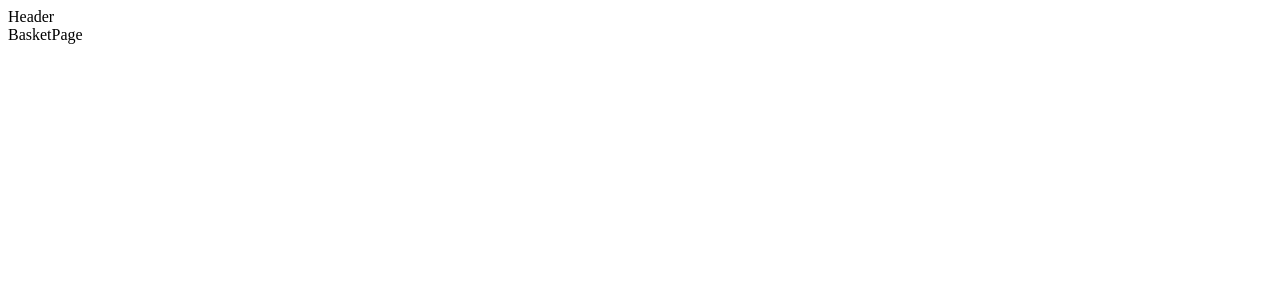
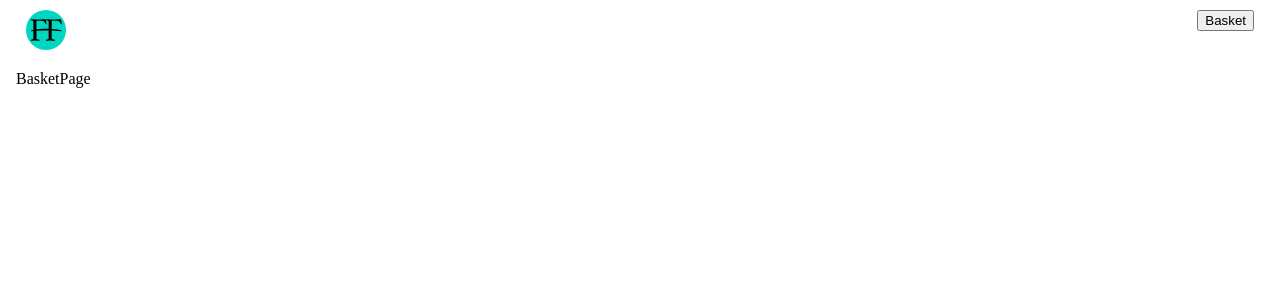
Before and after one commit to timto7/fresh-foods, a React (Vite) app: page /basket in a window 1280 px wide. Shown: the top 300 px of the page. Built offline with nearby package versions, Linux system fonts and the light colour scheme.

Commit message:
Refine product list and navigation layout

```diff
--- /dev/null
+++ b/src/components/Content.tsx
@@ -0,0 +1,18 @@
+import { PropsWithChildren } from 'react';
+
+const Content = ({ children }: PropsWithChildren) => {
+  return (
+    <div
+      style={{
+        marginLeft: 'auto',
+        marginRight: 'auto',
+        maxWidth: 1440,
+        padding: '0 1em',
+      }}
+    >
+      {children}
+    </div>
+  );
+};
+
+export default Content;
--- a/src/components/ProductCard.tsx
+++ b/src/components/ProductCard.tsx
@@ -8,13 +8,13 @@ const ProductCard = ({ product }: { product: Product }) => {
     <div
       style={{
         border: '1px solid black',
+        boxSizing: 'border-box',
         display: 'flex',
         flexDirection: 'column',
+        height: 200,
         justifyContent: 'space-between',
+        marginBottom: '10px',
         padding: '1em',
-        boxSizing: 'border-box',
-        marginBottom: '10px',
-        height: 200,
         width: 200,
       }}
     >
@@ -22,7 +22,7 @@ const ProductCard = ({ product }: { product: Product }) => {
         <Link to={`/product/${product.id}`}>{product.name}</Link>
       </div>
       <div>
-        <p>{product.price}</p>
+        <p>£{product.price}</p>
         <Button>Add</Button>
       </div>
     </div>
--- /dev/null
+++ b/src/main.css
@@ -0,0 +1,4 @@
+html,
+body {
+  margin: 0;
+}
--- a/src/main.tsx
+++ b/src/main.tsx
@@ -1,5 +1,7 @@
 import React from 'react';
 import ReactDOM from 'react-dom/client';
+
+import './main.css';
 
 import { QueryClient, QueryClientProvider } from '@tanstack/react-query';
 import { RouterProvider } from 'react-router-dom';
--- a/src/routing/Layout.tsx
+++ b/src/routing/Layout.tsx
@@ -1,13 +1,16 @@
 import { Outlet } from 'react-router-dom';
 import Header from './heading/Header';
+import Content from '../components/Content';
 
 const Layout = () => {
   return (
     <>
       <Header />
-      <main>
-        <Outlet />
-      </main>
+      <Content>
+        <main>
+          <Outlet />
+        </main>
+      </Content>
     </>
   );
 };
--- a/src/routing/heading/Header.tsx
+++ b/src/routing/heading/Header.tsx
@@ -1,5 +1,39 @@
+import { Link } from 'react-router-dom';
+
+import logo from '../../assets/FF-Icon.svg';
+import Content from '../../components/Content';
+import Button from '../../components/Button';
+
 const Header = () => {
-  return <div>Header</div>;
+  return (
+    <div style={{ position: 'relative', height: '60px', marginBottom: '10px' }}>
+      <nav
+        style={{
+          backgroundColor: 'white',
+          boxSizing: 'border-box',
+          height: '60px',
+          padding: '10px',
+          position: 'fixed',
+          width: '100%',
+        }}
+      >
+        <Content>
+          <div style={{ display: 'flex', justifyContent: 'space-between' }}>
+            <div>
+              <Link to="/">
+                <img src={logo} height={40} width={40} />
+              </Link>
+            </div>
+            <div>
+              <Link to="/basket">
+                <Button>Basket</Button>
+              </Link>
+            </div>
+          </div>
+        </Content>
+      </nav>
+    </div>
+  );
 };
 
 export default Header;
```
Also changed, not shown: src/assets/FF-Icon.svg (added).
